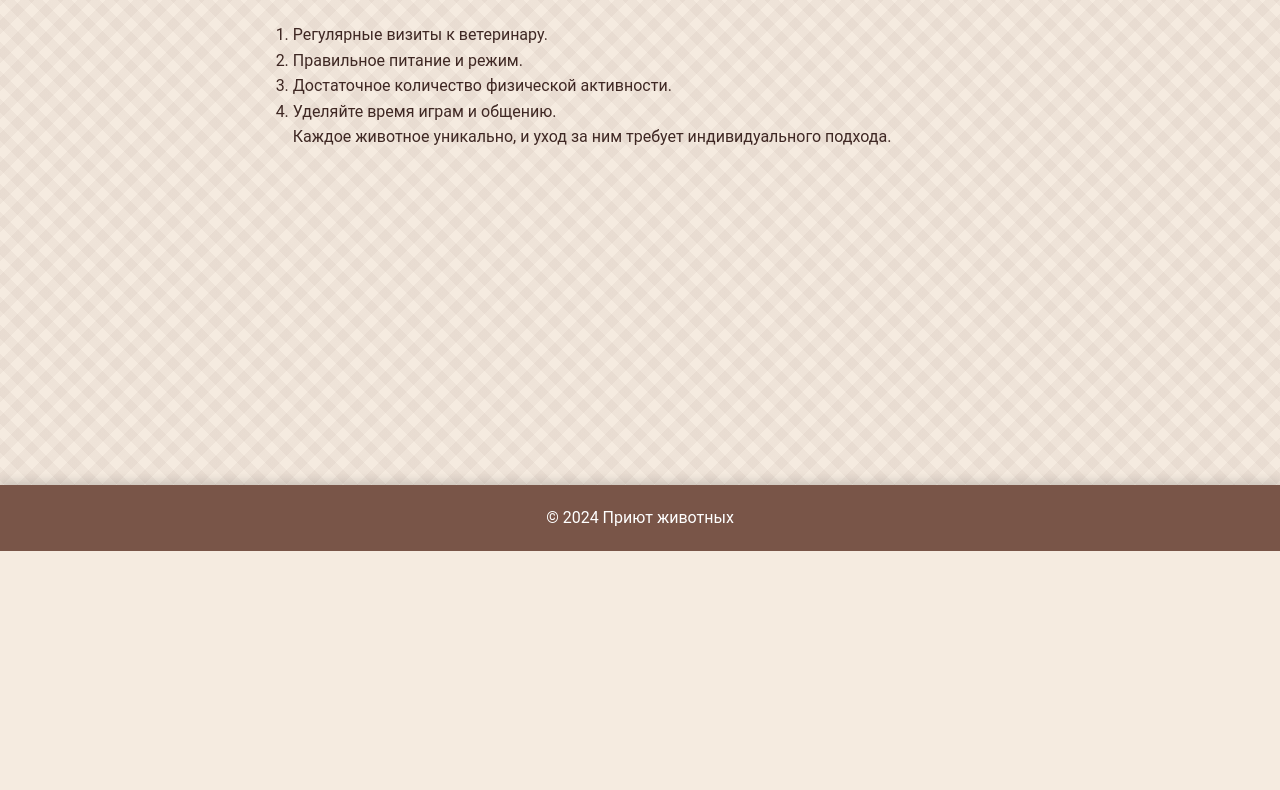
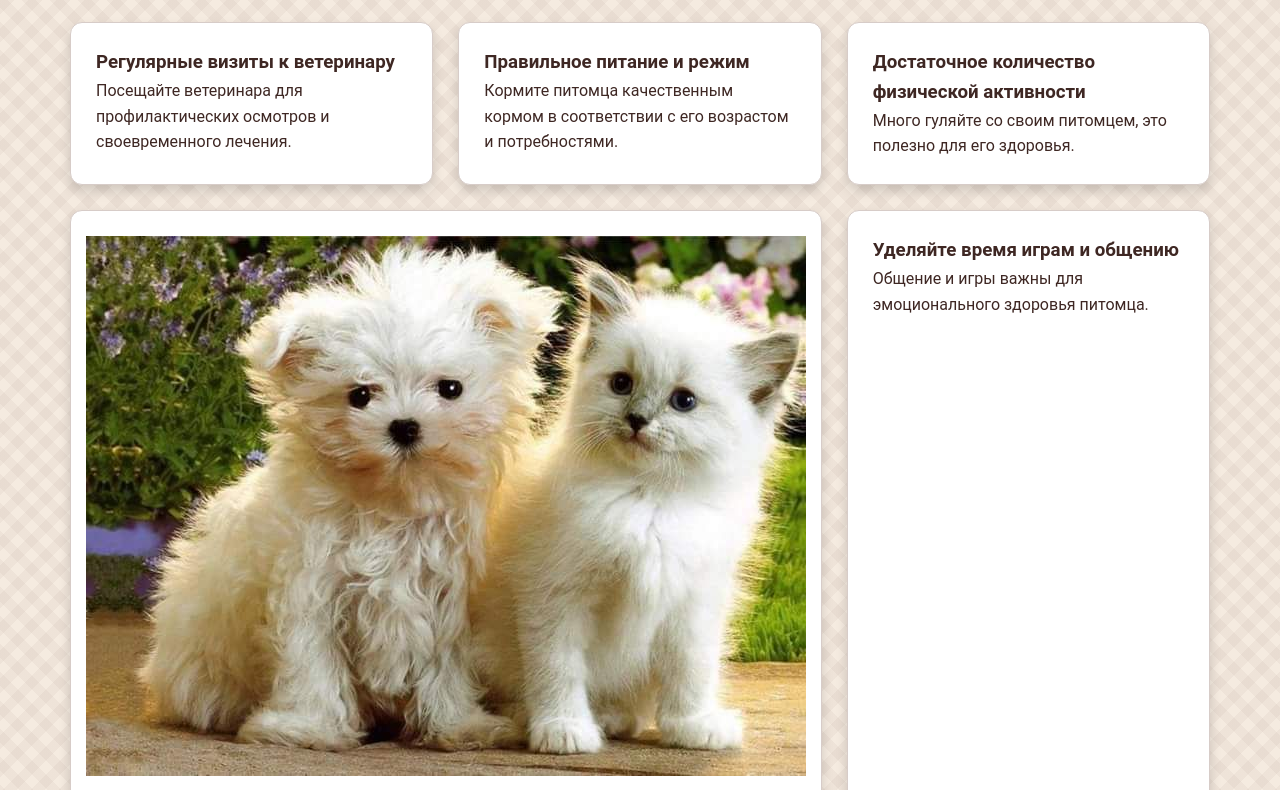
Before and after one commit to polisafik/web6401safonovapd, a plain HTML site: page lab4/care.html in a window 1280 px wide. Shown: the part 249-1039 px from the top of the page. Before the commit the page ends 800 px from the top, so only its background shows below. Drawn offline with Linux system fonts and the light colour scheme.

Commit message:
обновление

```diff
--- a/lab4/care.html
+++ b/lab4/care.html
@@ -18,15 +18,30 @@
             </ul>
         </nav>
     </header>
-    <main class="main">
+    <main>
         <h2>Как заботиться о вашем питомце?</h2>
-        <ol>
-            <li>Регулярные визиты к ветеринару.</li>
-            <li>Правильное питание и режим.</li>
-            <li>Достаточное количество физической активности.</li>
-            <li>Уделяйте время играм и общению.</li>
-        </ol>
-        <p>Каждое животное уникально, и уход за ним требует индивидуального подхода.</p>
+        <div class="main-grid">
+            <div class="grid-item">
+                <h3>Регулярные визиты к ветеринару</h3>
+                <p>Посещайте ветеринара для профилактических осмотров и своевременного лечения.</p>
+            </div>
+            <div class="grid-item">
+                <h3>Правильное питание и режим</h3>
+                <p>Кормите питомца качественным кормом в соответствии с его возрастом и потребностями.</p>
+            </div>
+            <div class="grid-item">
+                <h3>Достаточное количество физической активности</h3>
+                <p>Много гуляйте со своим питомцем, это полезно для его здоровья.</p>
+            </div>
+            <div class="grid-item item4">
+                <img src="images/dogcat.jpg" alt="Приют животных" class="dogcat-image-grid">
+            </div>
+            <div class="grid-item">
+                <h3>Уделяйте время играм и общению</h3>
+                <p>Общение и игры важны для эмоционального здоровья питомца.</p>
+            </div>
+        </div>
+
     </main>
     <footer>
         <p>© 2024 Приют животных</p>
```
Also changed, not shown: lab4/images/dogcat.jpg (added).
